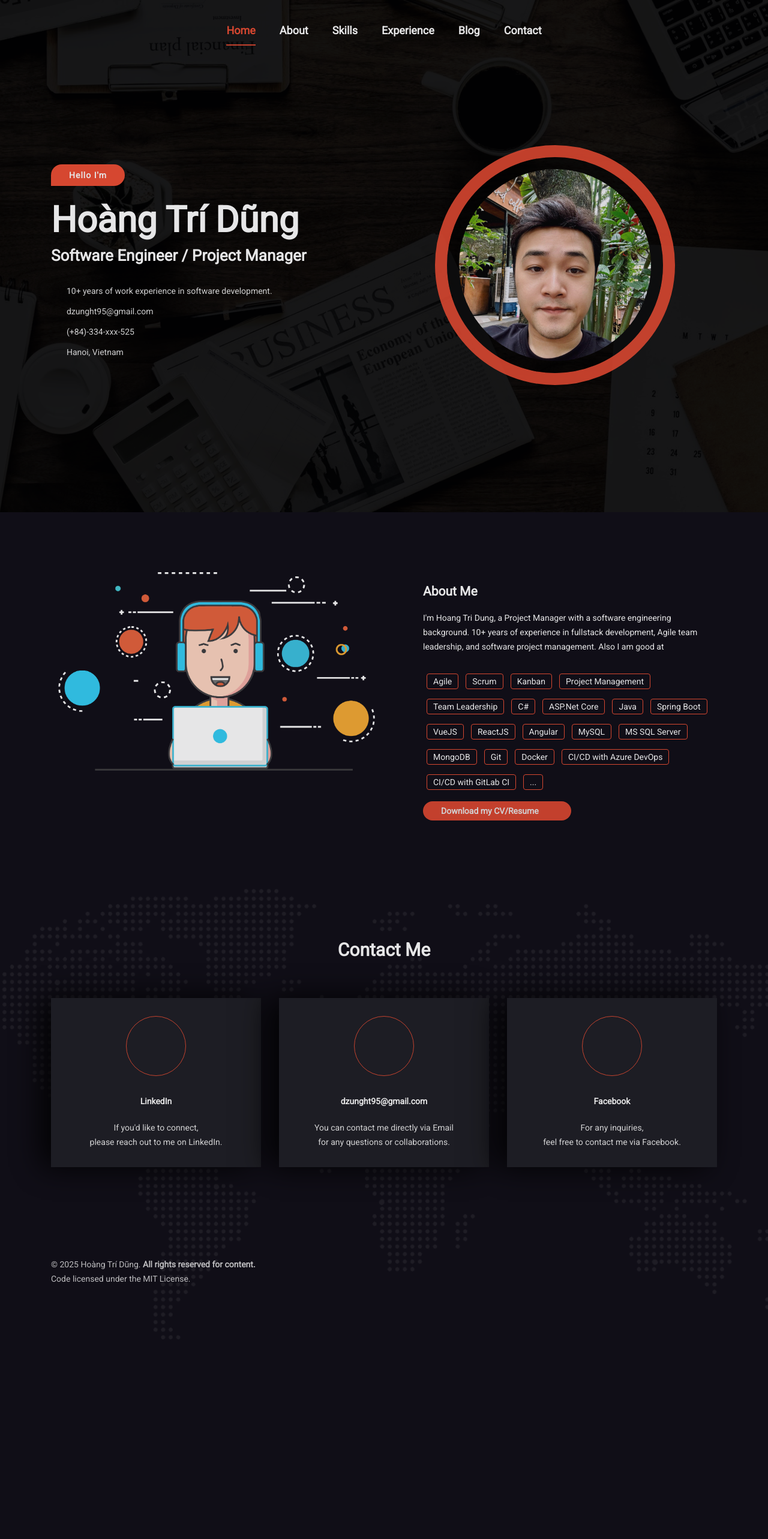
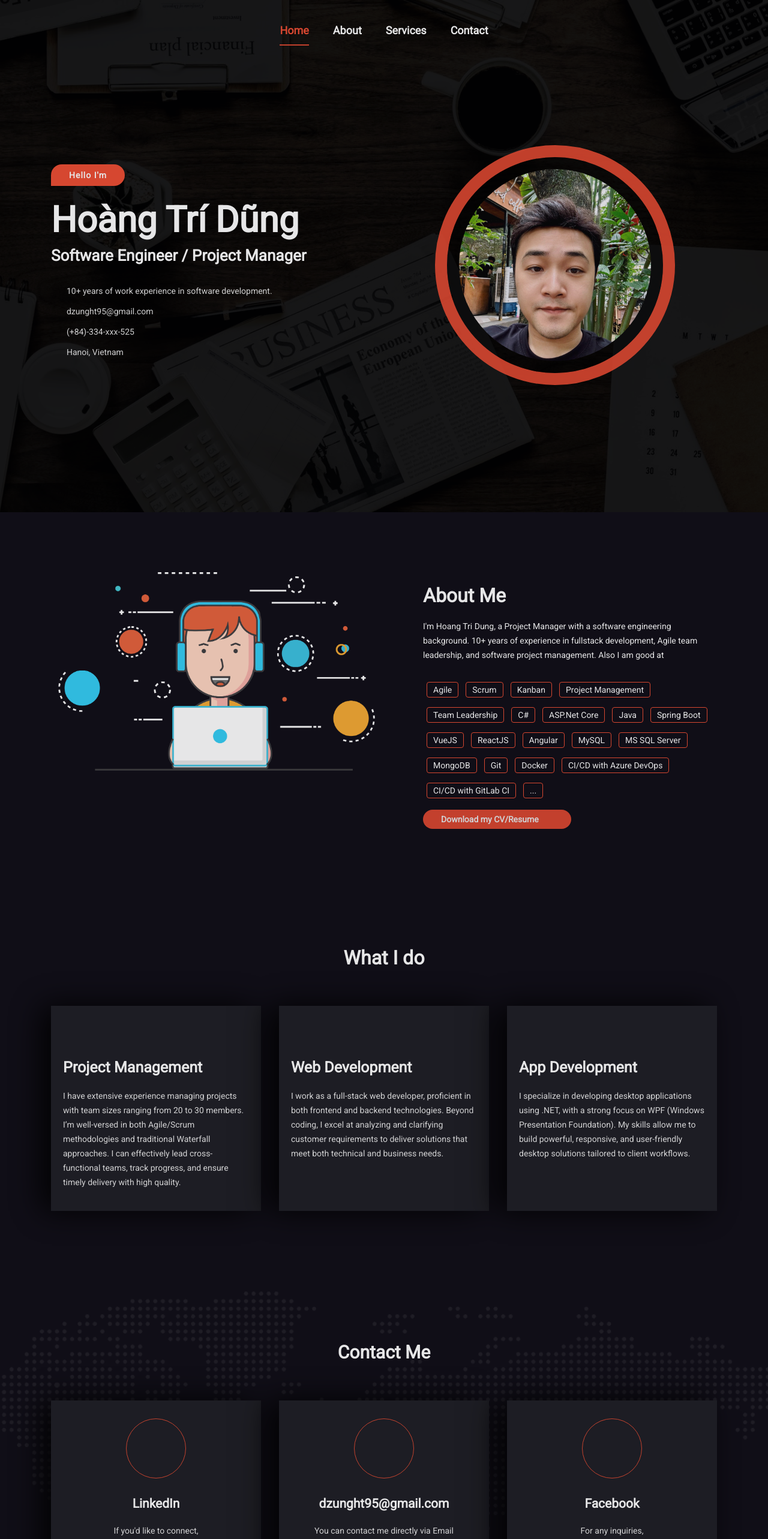
Before and after one commit to DzungHT/dzunght.github.io, a React (Vite) app: page / in a window 1280 px wide. Shown: the top 2566 px of the page at 60% size. Before the commit the page ends 2260 px from the top, so only its background shows below. Built offline with nearby package versions, Linux system fonts and the light colour scheme; a web font is replaced by a local one.

Commit message:
feat: Add ServiceSection

```diff
--- a/src/components/Header.tsx
+++ b/src/components/Header.tsx
@@ -1,6 +1,7 @@
 // src/components/Header.jsx
 import { useState, useEffect } from 'react';
 import { Link, Events, scrollSpy } from 'react-scroll';
+import { menuItems } from '@/data/MenuItems';
 
 const Header = () => {
   const [scrolled, setScrolled] = useState(false);
@@ -32,8 +33,6 @@
   const handleToggle = () => setExpanded((prev) => !prev);
   const handleClose = () => setExpanded(false);
 
-  const menuItems = ['home', 'about', 'skills', 'experience', 'blog', 'contact'];
-
   return (
     <header id="mh-header" className={`black-bg mh-header mh-fixed-nav mh-xs-mobile-nav nav-scroll ${scrolled ? 'nav-strict' : ''}`}>
       <div className="overlay" onClick={handleClose}></div>
@@ -54,9 +53,17 @@
             <div className={`collapse navbar-collapse ${expanded ? 'active show' : ''}`} id="navbarSupportedContent">
               <ul className="navbar-nav mr-auto ml-auto" onClick={handleClose}>
                 {menuItems.map((item) => (
-                  <li className={`nav-item ${activeSection === item ? 'active' : ''}`} key={item}>
-                    <Link to={`mh-${item}`} smooth duration={750} offset={-60} spy={true} onSetActive={handleSetActive} className="nav-link">
-                      {item.charAt(0).toUpperCase() + item.slice(1)}
+                  <li className={`nav-item ${activeSection === item.name ? 'active' : ''}`} key={item.name}>
+                    <Link
+                      to={item.url}
+                      smooth
+                      duration={750}
+                      offset={-60}
+                      spy={true}
+                      onSetActive={handleSetActive}
+                      className="nav-link text-capitalize"
+                    >
+                      {item.name}
                     </Link>
                   </li>
                 ))}
--- /dev/null
+++ b/src/components/ServiceSection.tsx
@@ -0,0 +1,71 @@
+import React from 'react';
+import { Container, Row, Col } from 'react-bootstrap';
+import { motion } from 'framer-motion';
+
+const fadeInUp = {
+  hidden: { opacity: 0, y: 20 },
+  visible: (custom: number) => ({
+    opacity: 1,
+    y: 0,
+    transition: { delay: custom, duration: 0.8 },
+  }),
+};
+const services = [
+  {
+    icon: 'fa fa-bullseye purple-color',
+    title: 'Project Management',
+    description: `I have extensive experience managing projects with team sizes ranging from 20 to 30 members.
+      I’m well-versed in both Agile/Scrum methodologies and traditional Waterfall approaches.
+      I can effectively lead cross-functional teams, track progress, and ensure timely delivery with high quality.`,
+    delay: 0.3,
+  },
+  {
+    icon: 'fa fa-code iron-color',
+    title: 'Web Development',
+    description: `I work as a full-stack web developer, proficient in both frontend and backend technologies.
+      Beyond coding, I excel at analyzing and clarifying customer requirements to deliver solutions that meet both technical and business needs.`,
+    delay: 0.5,
+  },
+  {
+    icon: 'fa fa-object-ungroup sky-color',
+    title: 'App Development',
+    description: `I specialize in developing desktop applications using .NET, with a strong focus on WPF (Windows Presentation Foundation).
+      My skills allow me to build powerful, responsive, and user-friendly desktop solutions tailored to client workflows.`,
+    delay: 0.7,
+  },
+];
+
+const ServiceSection: React.FC = () => {
+  return (
+    <section className="mh-service" id="mh-service">
+      <Container>
+        <Row className="section-separator">
+          <Col sm={12} className="text-center section-title">
+            <motion.h2 variants={fadeInUp} initial="hidden" whileInView="visible" viewport={{ once: false }} custom={0.2}>
+              What I do
+            </motion.h2>
+          </Col>
+
+          {services.map((service, idx) => (
+            <Col sm={4} key={idx} className="mb-3">
+              <motion.div
+                className="mh-service-item shadow-1 dark-bg h-100"
+                variants={fadeInUp}
+                initial="hidden"
+                whileInView="visible"
+                viewport={{ once: false }}
+                custom={service.delay}
+              >
+                <i className={service.icon}></i>
+                <h3>{service.title}</h3>
+                <p className="text-left">{service.description}</p>
+              </motion.div>
+            </Col>
+          ))}
+        </Row>
+      </Container>
+    </section>
+  );
+};
+
+export default ServiceSection;
--- /dev/null
+++ b/src/data/MenuItems.ts
@@ -0,0 +1,11 @@
+export interface MenuItem {
+    name: string,
+    url: string,
+}
+
+export const menuItems: MenuItem[] = [
+    { name: 'home', url: 'mh-home' },
+    { name: 'about', url: 'mh-about' },
+    { name: 'services', url: 'mh-service' },
+    { name: 'contact', url: 'mh-contact' },
+]
--- a/src/pages/Home.tsx
+++ b/src/pages/Home.tsx
@@ -1,12 +1,13 @@
 import AboutSection from '@/components/AboutSection';
 import HomeSection from '@/components/HomeSection';
+import ServiceSection from '@/components/ServiceSection';
 
 export default function Home() {
   return (
     <>
       <HomeSection />
       <AboutSection />
-      {/* <ServiceSection /> */}
+      <ServiceSection />
       {/* <FeaturedProjectsSection /> */}
       {/* <SkillsSection /> */}
       {/* <ExperienceSection /> */}
--- a/src/styles/custom/_variables.scss
+++ b/src/styles/custom/_variables.scss
@@ -90,6 +90,7 @@
 $headings-font-family: $font-primary !default;
 $headings-font-weight: bold !default;
 $spacer: 1rem !default; // 16px
+$h2-font-size: 2rem !default;
 
 // Colors
 $primary: $color-accent-1;
--- a/src/styles/custom/bootstrap-base.scss
+++ b/src/styles/custom/bootstrap-base.scss
@@ -17,12 +17,11 @@
 @import '../bootstrap/nav';
 @import '../bootstrap/navbar';
 
-// @import '../bootstrap/root';
-// @import '../bootstrap/reboot';
-// @import '../bootstrap/type';
-// @import '../bootstrap/images';
+@import '../bootstrap/type';
+@import '../bootstrap/utilities/text';
+@import '../bootstrap/utilities/sizing';
+@import '../bootstrap/utilities/spacing';
 // @import '../bootstrap/code';
-// @import '../bootstrap/grid';
 // @import '../bootstrap/tables';
 // @import '../bootstrap/forms';
 // @import '../bootstrap/buttons';
```
